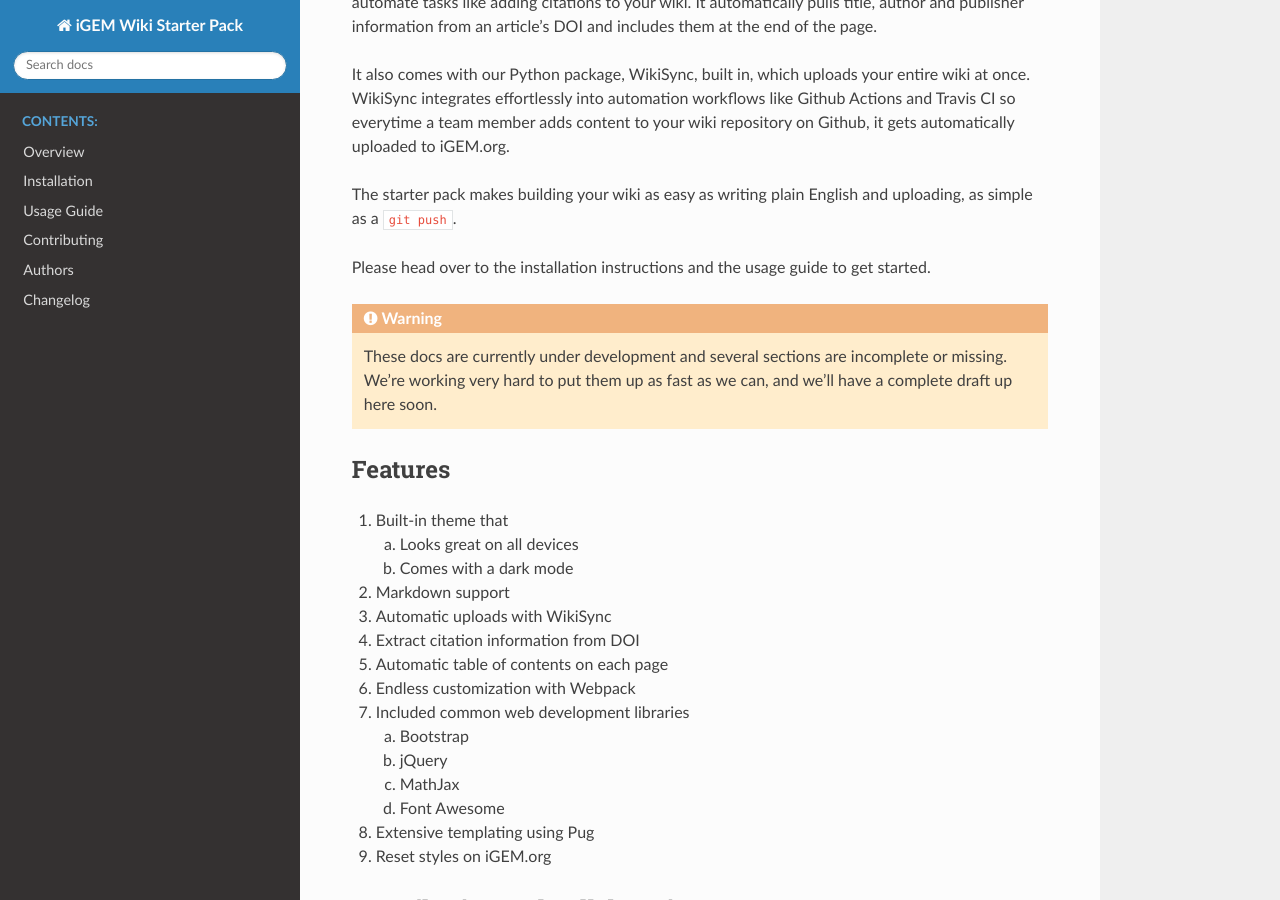
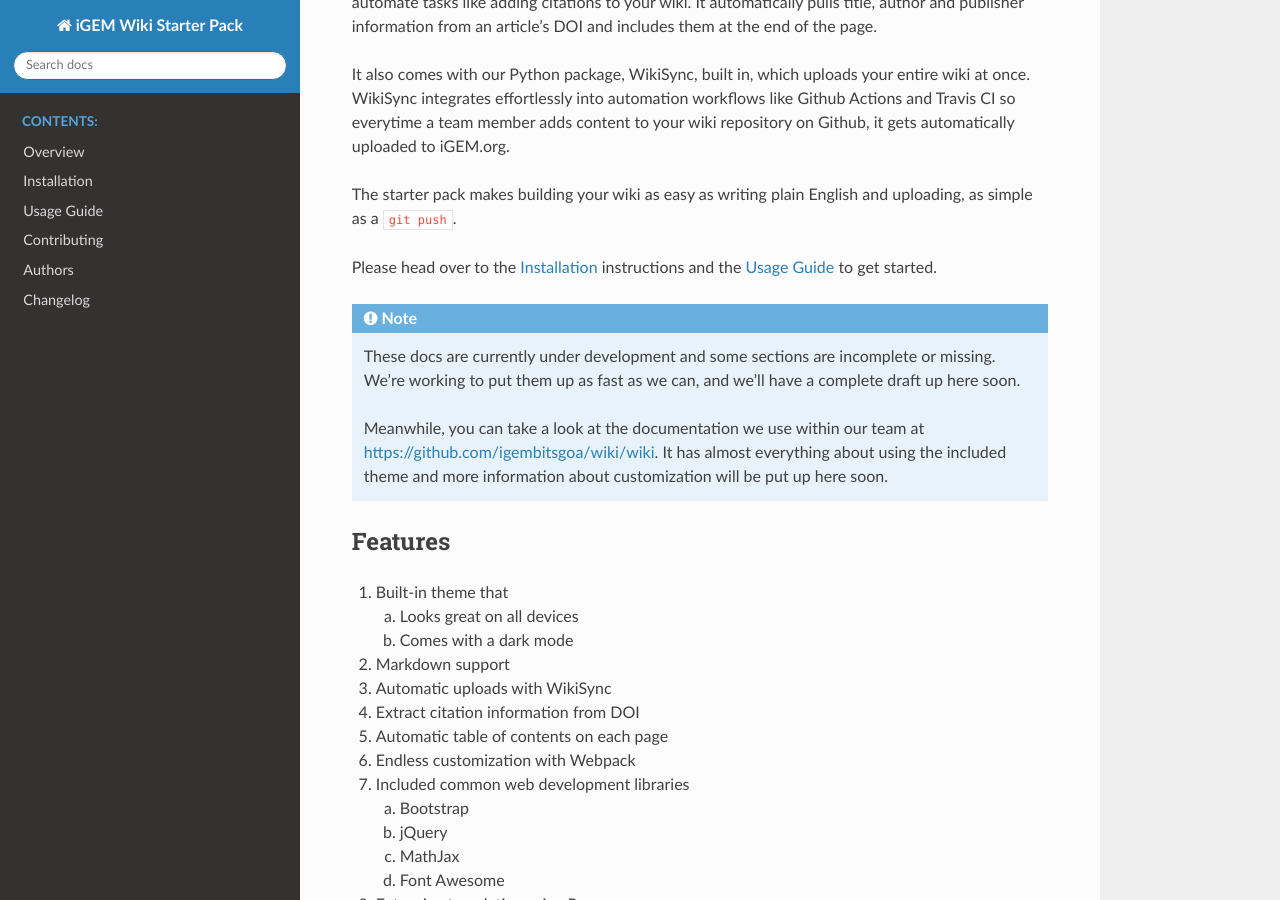
Before and after one commit to igembitsgoa/igem-wiki-starter, a Sphinx documentation site: the page built from docs/index.rst, in a window 1280 px wide and 900 px high, scrolled down 490 px. Built offline with Sphinx 7.4.7 and the Read the Docs theme 2.0.0, drawn with Linux system fonts in a browser that asks for light colours.

Commit message:
Edit incomplete notice on Docs

```diff
--- a/docs/index.rst
+++ b/docs/index.rst
@@ -23,10 +23,12 @@ It also comes with our Python package, WikiSync, built in, which uploads your en
 
 The starter pack makes building your wiki as easy as writing plain English and uploading, as simple as a ``git push``.
 
-Please head over to the installation instructions and the usage guide to get started.
+Please head over to the :ref:`installation` instructions and the :ref:`usage` to get started.
 
-.. warning::
-   These docs are currently under development and several sections are incomplete or missing. We're working very hard to put them up as fast as we can, and we'll have a complete draft up here soon.
+.. note::
+   These docs are currently under development and some sections are incomplete or missing. We're working to put them up as fast as we can, and we'll have a complete draft up here soon.
+
+   Meanwhile, you can take a look at the documentation we use within our team at https://github.com/igembitsgoa/wiki/wiki. It has almost everything about using the included theme and more information about customization will be put up here soon.
 
 
 Features
```
